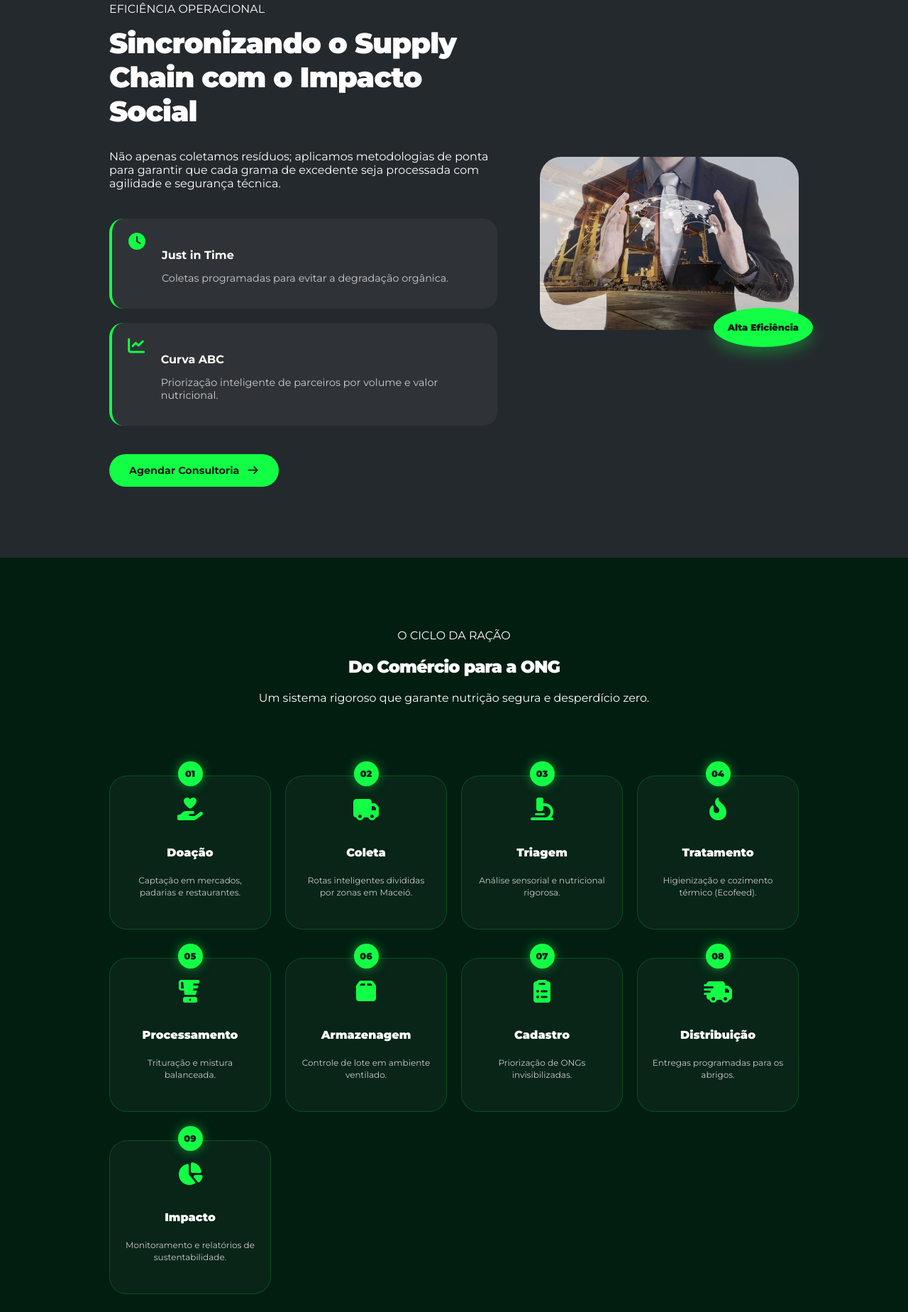
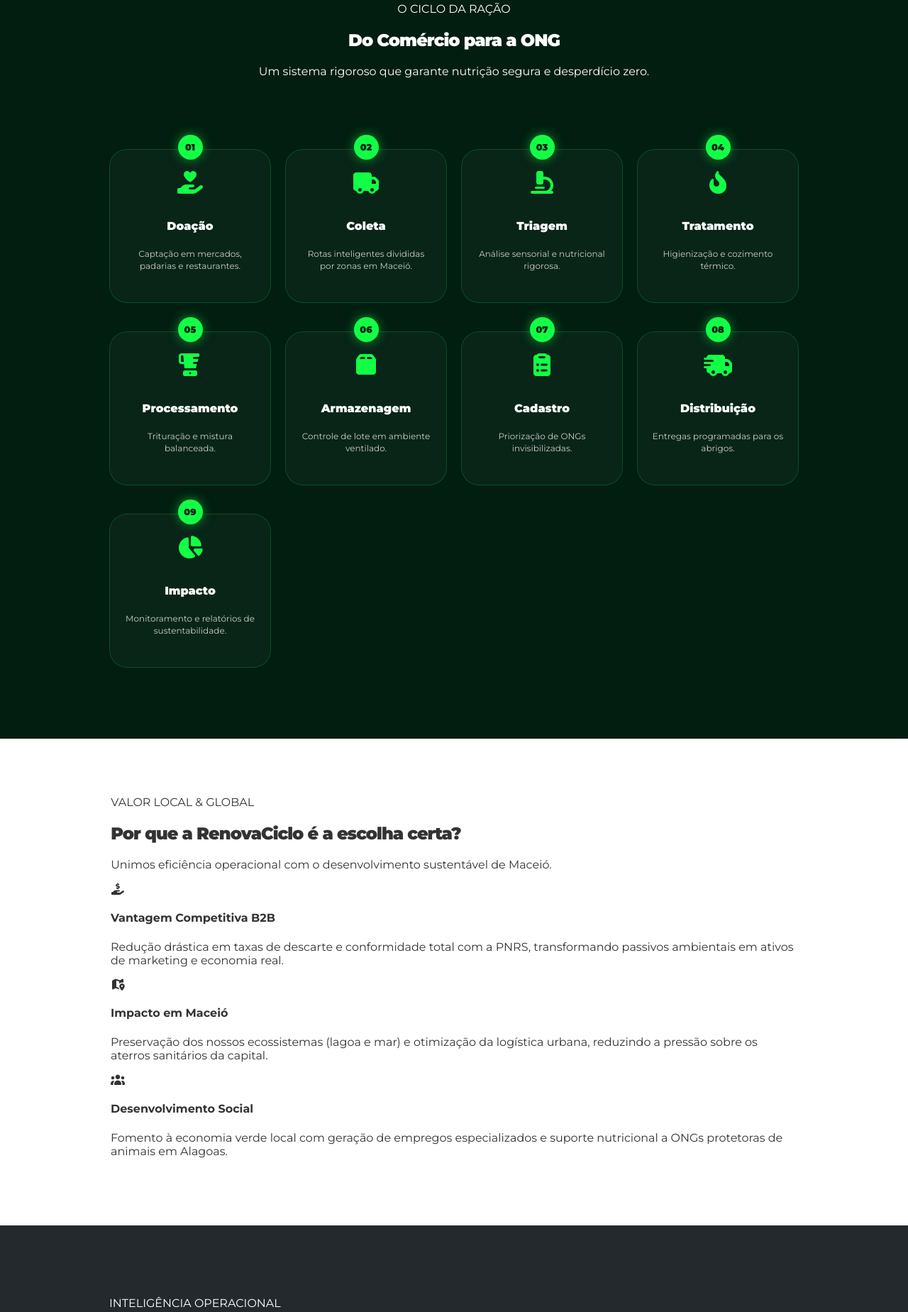
Before and after one commit to Millena-Monteiro/projeto-integrador-turma2025.2.36-senac, a website built with Vite: page servicos.html in a window 1280 px wide. Shown: the part 794-2643 px from the top of the page at 71% size. Built offline with nearby package versions, Linux system fonts and the light colour scheme.

Commit message:
feat: reorganize sections and add new Services section ✨

```diff
--- a/servicos.html
+++ b/servicos.html
@@ -35,9 +35,9 @@
           </p>
 
           <div class="hero-btns" data-aos="zoom-in" data-aos-delay="600">
-            <a href="#consultoria" class="btn-pill-link">Agendar Consultoria</a>
+            <a href="/consultoria.html" class="btn-pill-link">Agendar Consultoria</a>
             <span class="separator">|</span>
-            <a href="#fluxo" class="btn-pill-link">Conhecer o Ciclo</a>
+            <a href="#fluxo-racao" class="btn-pill-link">Conhecer o Ciclo</a>
           </div>
         </div>
       </div>
@@ -48,60 +48,6 @@
             src="/assets/img/logisticsImage/logistica-reversa.jpg"
             alt="Mãos segurando ciclo infinito"
           />
-        </div>
-      </div>
-    </section>
-
-    <!-- SEÇÃO METODOLOGIAS DE LOGISTICA -->
-    <section class="logistica-metodologia">
-      <div class="container">
-        <div class="metodologia-grid">
-          <div class="metodologia-text" data-aos="fade-right">
-            <span class="tagline">EFICIÊNCIA OPERACIONAL</span>
-            <h2>
-              Sincronizando o <span class="text-neon">Supply Chain</span> com o
-              Impacto Social
-            </h2>
-            <p>
-              Não apenas coletamos resíduos; aplicamos metodologias de ponta
-              para garantir que cada grama de excedente seja processada com
-              agilidade e segurança técnica.
-            </p>
-
-            <div class="metodologia-cards-small">
-              <div class="m-card">
-                <i class="fas fa-clock"></i>
-                <div>
-                  <h4>Just in Time</h4>
-                  <p>Coletas programadas para evitar a degradação orgânica.</p>
-                </div>
-              </div>
-              <div class="m-card">
-                <i class="fas fa-chart-line"></i>
-                <div>
-                  <h4>Curva ABC</h4>
-                  <p>
-                    Priorização inteligente de parceiros por volume e valor
-                    nutricional.
-                  </p>
-                </div>
-              </div>
-            </div>
-
-            <a href="https://wa.me/SEUNUMERO" class="btn-modern primary">
-              Agendar Consultoria <i class="fas fa-arrow-right"></i>
-            </a>
-          </div>
-
-          <div class="metodologia-visual" data-aos="fade-left">
-            <div class="img-container">
-              <img
-                src="/assets/img/logisticsImage/inteligencia-logistica-img.jpg"
-                alt="Inteligência Logística"
-              />
-              <div class="floating-badge">Alta Eficiência</div>
-            </div>
-          </div>
         </div>
       </div>
     </section>
@@ -153,7 +99,7 @@
               <div class="step-box">
                 <i class="fas fa-fire-alt"></i>
                 <h4>Tratamento</h4>
-                <p>Higienização e cozimento térmico (Ecofeed).</p>
+                <p>Higienização e cozimento térmico.</p>
               </div>
             </div>
 
@@ -200,6 +146,90 @@
                 <h4>Impacto</h4>
                 <p>Monitoramento e relatórios de sustentabilidade.</p>
               </div>
+            </div>
+          </div>
+        </div>
+      </div>
+    </section>
+
+    <!-- SEÇÃO IMPACTO REGIONAL & VALOR B2B -->
+     <section class="beneficios-maceio">
+  <div class="container">
+    <div class="section-valor" data-aos="fade-up">
+      <span class="tagline">VALOR LOCAL & GLOBAL</span>
+      <h2>Por que a <span class="text-pp">RenovaCiclo</span> é a escolha certa?</h2>
+      <p>Unimos eficiência operacional com o desenvolvimento sustentável de Maceió.</p>
+    </div>
+
+    <div class="beneficios-grid">
+      <div class="b-card" data-aos="zoom-in" data-aos-delay="100">
+        <div class="icon-box"><i class="fas fa-hand-holding-usd"></i></div>
+        <h4>Vantagem Competitiva B2B</h4>
+        <p>Redução drástica em taxas de descarte e conformidade total com a PNRS, transformando passivos ambientais em ativos de marketing e economia real.</p>
+      </div>
+
+      <div class="b-card" data-aos="zoom-in" data-aos-delay="200">
+        <div class="icon-box"><i class="fas fa-map-marked-alt"></i></div>
+        <h4>Impacto em Maceió</h4>
+        <p>Preservação dos nossos ecossistemas (lagoa e mar) e otimização da logística urbana, reduzindo a pressão sobre os aterros sanitários da capital.</p>
+      </div>
+
+      <div class="b-card" data-aos="zoom-in" data-aos-delay="300">
+        <div class="icon-box"><i class="fas fa-users"></i></div>
+        <h4>Desenvolvimento Social</h4>
+        <p>Fomento à economia verde local com geração de empregos especializados e suporte nutricional a ONGs protetoras de animais em Alagoas.</p>
+      </div>
+    </div>
+  </div>
+</section>
+
+    <!-- SEÇÃO METODOLOGIAS DE LOGISTICA -->
+    <section class="logistica-metodologia">
+      <div class="container">
+        <div class="metodologia-grid">
+          <div class="metodologia-text" data-aos="fade-right">
+            <span class="tagline">INTELIGÊNCIA OPERACIONAL</span>
+            <h2>
+              Sincronizando o <span class="text-neon">Supply Chain</span> com a
+              Responsabilidade ESG
+            </h2>
+            <p>
+              Otimizamos o ciclo de vida dos resíduos através de metodologias ágeis.
+          Nossa operação garante que o excedente industrial seja coletado,
+          processado e revalorizado com máxima precisão técnica e segurança sanitária.
+            </p>
+
+            <div class="metodologia-cards-small">
+              <div class="m-card">
+                <i class="fas fa-clock"></i>
+                <div>
+                  <h4>Logística Just in Time</h4>
+                  <p>Fluxos de coleta otimizados para mitigar a degradação biológica e maximizar o aproveitamento nutricional.</p>
+                </div>
+              </div>
+              <div class="m-card">
+                <i class="fas fa-chart-line"></i>
+                <div>
+                  <h4>Gestão via Curva ABC</h4>
+                  <p>
+                    Priorização estratégica baseada em volume, potencial de conversão e impacto de valor na cadeia circular.
+                  </p>
+                </div>
+              </div>
+            </div>
+
+            <a href="/consultoria.html" class="btn-modern primary">
+              Agendar Consultoria Estratégica<i class="fas fa-arrow-right"></i>
+            </a>
+          </div>
+
+          <div class="metodologia-visual" data-aos="fade-left">
+            <div class="img-container">
+              <img
+                src="/assets/img/logisticsImage/inteligencia-logistica-img.jpg"
+                alt="Inteligência Logística"
+              />
+              <div class="floating-badge">Alta Eficiência</div>
             </div>
           </div>
         </div>
@@ -256,7 +286,7 @@
               Venha aplicar seus conhecimentos de vendas e logística em um
               negócio de impacto real.
             </p>
-            <a href="vagas.html" class="btn-modern secondary">Ver Vagas</a>
+            <a href="#" class="btn-modern secondary">Ver Vagas</a>
           </div>
         </div>
       </div>
```
